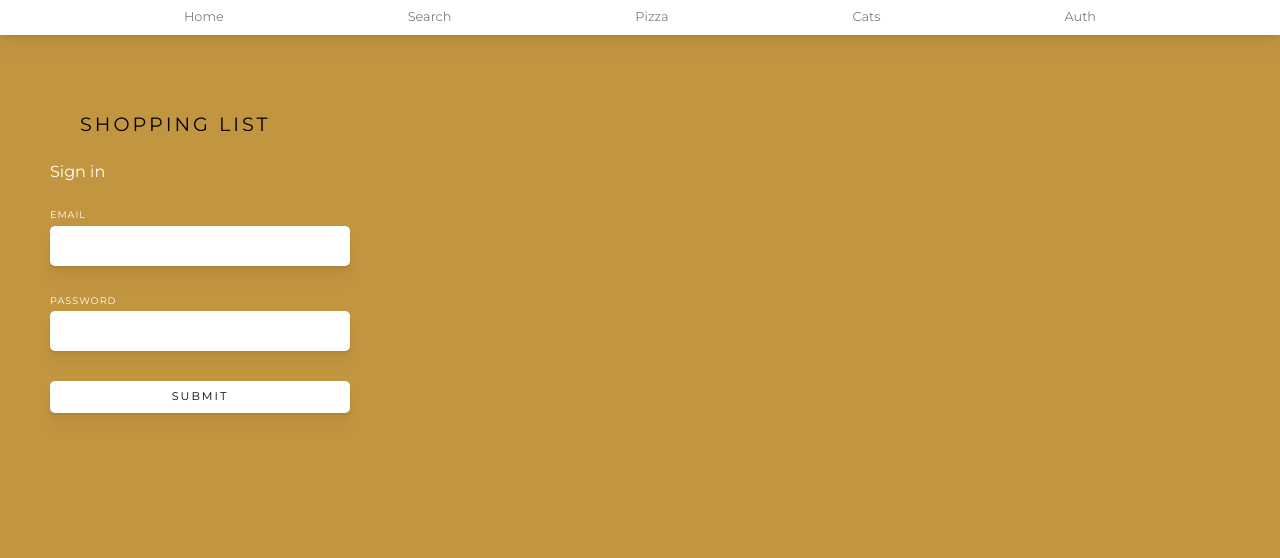
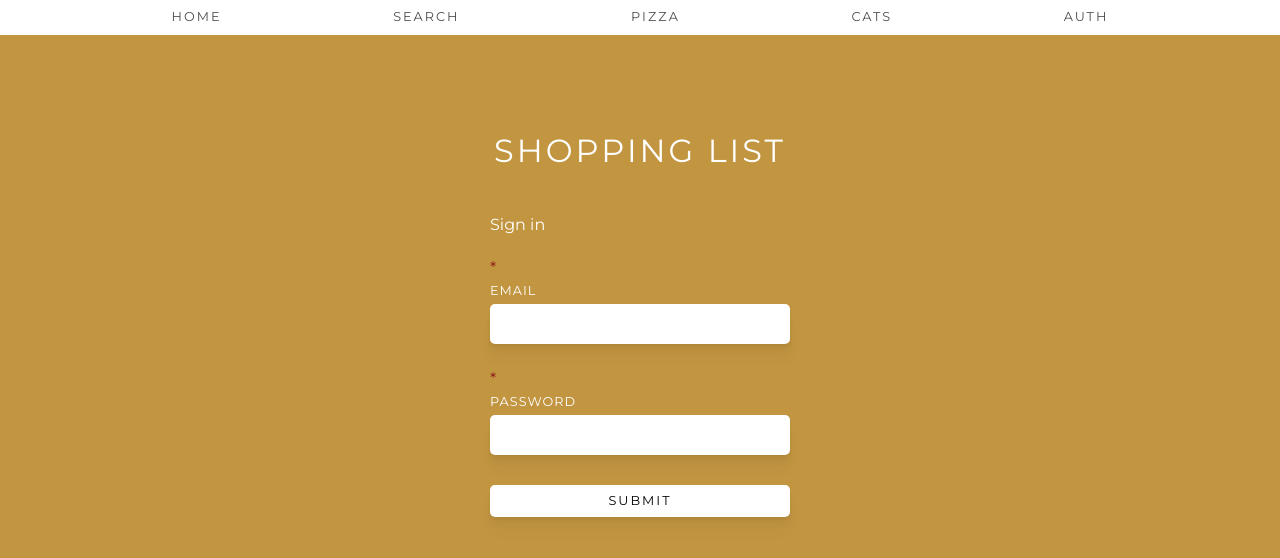
Before and after one commit to Full-Stack-CRUD-App/frontend, a React app: page /auth in a window 1280 px wide. Shown: the top 558 px of the page. Built offline with nearby package versions, Linux system fonts and the light colour scheme; a web font is replaced by a local one.

Commit message:
styles forms

```diff
--- a/src/components/Auth/Auth.css
+++ b/src/components/Auth/Auth.css
@@ -3,4 +3,13 @@
   min-height: 100vh;
   padding: 50px;
   color: white;
+  display: flex;
+  flex-direction: column;
+  align-items: center;
 }
+
+.Auth h1 {
+  color: white;
+  font-size: 2rem;
+  padding: 50px 0;
+}
--- a/src/components/Auth/AuthForm.css
+++ b/src/components/Auth/AuthForm.css
@@ -4,6 +4,6 @@
   gap: 30px;
 }
 
-.AuthForm label {
+.AuthForm .LabelText {
   font-size: .8rem;
 }
--- a/src/components/Auth/AuthForm.jsx
+++ b/src/components/Auth/AuthForm.jsx
@@ -12,11 +12,13 @@ export default function AuthForm() {
         label="Email"
         name="email"
         type="email"
+        required
       />
       <InputControl
         label="Password"
         name="password"
         type="password"
+        required
       />
       <FormButton>Submit</FormButton>
     </form>
--- a/src/components/Form/FormControl.css
+++ b/src/components/Form/FormControl.css
@@ -15,16 +15,17 @@
 .LabelText {
   display: grid;
   gap: 6px;
-  font-size: .6rem;
+  font-size: .8rem;
   letter-spacing: 1px;
   text-transform: uppercase;
 }
 
-  .LabelText .Required::before {
+.LabelText .Required::before {
     content: ' *';
     position: relative;
     top: -3px;
-    color: rgb(190, 63, 63);
+    color: rgb(144, 27, 27);
+    font-size: 1rem;
   }
 
 .FormControl input:not([type='checkbox']):not([type='radio']),
@@ -106,7 +107,7 @@ input[type='checkbox'] {
     0 16px 16px hsl(0deg 0% 0% / 0.025)
   ;
 
-  font-size: .7rem;
+  font-size: .8rem;
   text-transform: uppercase;
   letter-spacing: 2px;
   cursor: pointer;
--- a/src/components/Page/Header.css
+++ b/src/components/Page/Header.css
@@ -3,13 +3,6 @@
   position: sticky;
   top: 0;
   height: 35px;
-  background-color: var(--white);
-  box-shadow:
-    0 1px 1px hsl(0deg 0% 0% / 0.025),
-    0 2px 2px hsl(0deg 0% 0% / 0.025),
-    0 4px 4px hsl(0deg 0% 0% / 0.025),
-    0 8px 8px hsl(0deg 0% 0% / 0.025),
-    0 16px 16px hsl(0deg 0% 0% / 0.025)
-  ;
+  background-color: inherit;
   width: 100vw;
 }
--- a/src/components/Page/Navigation.css
+++ b/src/components/Page/Navigation.css
@@ -4,6 +4,7 @@
   align-items: center;
   width: 100vw;
   height: 100%;
+  background-color: inherit;
 }
 
 .Navigation a {
@@ -11,8 +12,10 @@
   text-decoration: none;
   cursor: pointer;
   transition: all .5s ease-in-out;
-  opacity: .5;
+  opacity: .7;
   font-size: .8rem;
+  text-transform: uppercase;
+  letter-spacing: 2px;
 }
 
 a:hover {
```
